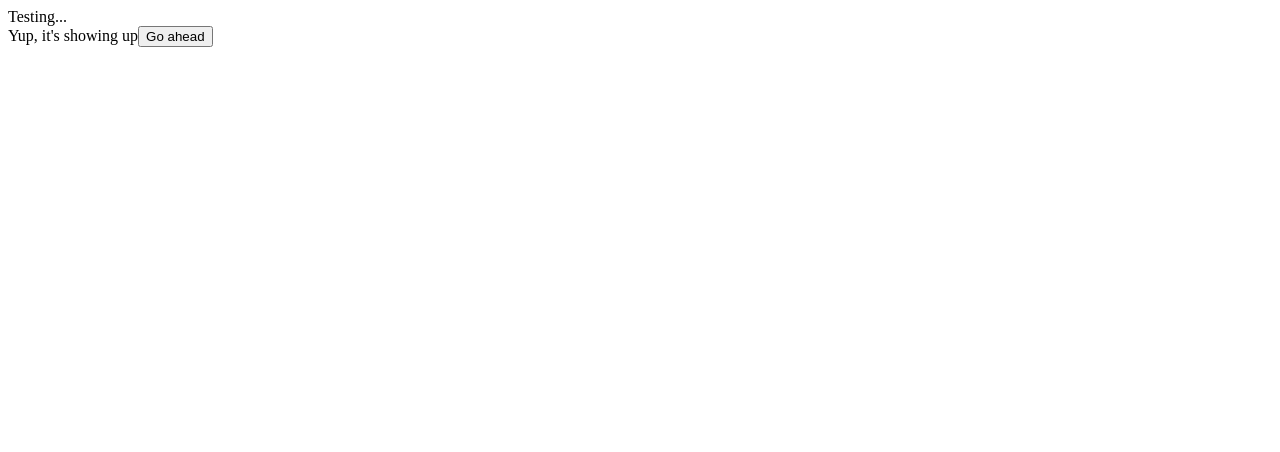
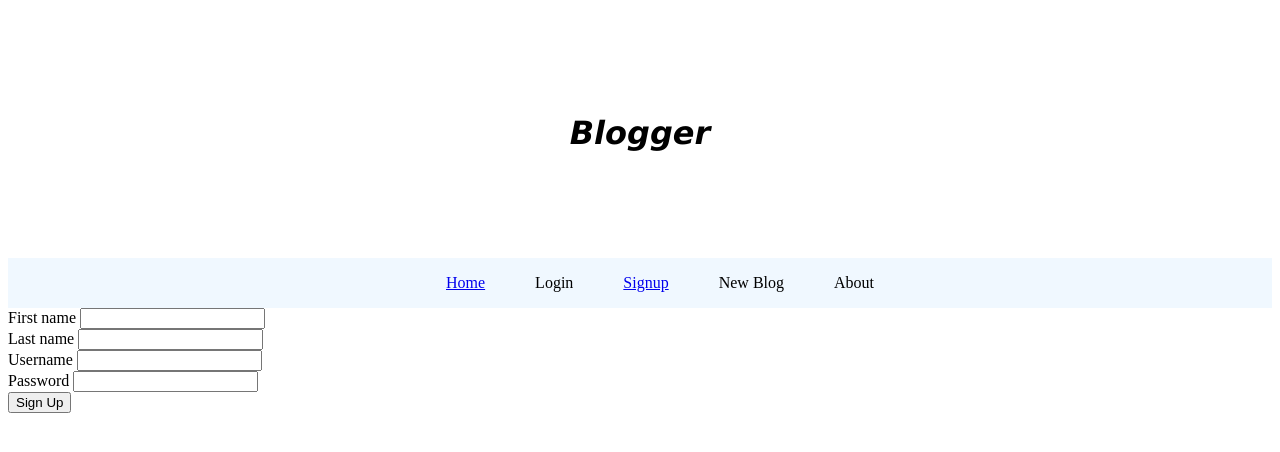
Before and after one commit to tim87henry/blog_api, a React (Create React App) app in the folder client/: page /signup in a window 1280 px wide. Shown: the top 452 px of the page. Built offline with nearby package versions, Linux system fonts and the light colour scheme.

Commit message:
Added crude react components and validated user sign up form

```diff
--- a/client/package.json
+++ b/client/package.json
@@ -8,6 +8,7 @@
     "@testing-library/user-event": "^13.5.0",
     "react": "^18.2.0",
     "react-dom": "^18.2.0",
+    "react-router-dom": "^6.4.2",
     "react-scripts": "5.0.1",
     "web-vitals": "^2.1.4"
   },
--- a/client/src/App.js
+++ b/client/src/App.js
@@ -1,10 +1,19 @@
-import Test from './components/Test';
+import Navbar from './components/Navbar';
+import Signup from './components/Signup';
+import Title from './components/Title';
+import './components/style.css';
+import {BrowserRouter, Route, Routes} from "react-router-dom";
 
 function App() {
   return (
     <div className="App">
-      Testing...
-      <Test data={[]}/>
+      <BrowserRouter>
+        <Title />
+        <Navbar />
+        <Routes>
+          <Route path="/signup" element={<Signup />} />
+        </Routes>
+      </BrowserRouter>
     </div>
   );
 }
--- /dev/null
+++ b/client/src/components/Navbar.js
@@ -0,0 +1,15 @@
+const Navbar = () => {
+    return(
+        <div className="navbar">
+            <ul className="navbarList">
+                <li><a href="/">Home</a></li>
+                <li>Login</li>
+                <li><a href="/signup">Signup</a></li>
+                <li>New Blog</li>
+                <li>About</li>
+            </ul>
+        </div>
+    )
+};
+
+export default Navbar;
--- /dev/null
+++ b/client/src/components/Signup.js
@@ -0,0 +1,38 @@
+import axios from 'axios';
+import {useRef} from "react";
+
+const Signup = () => {
+
+    const first_name_ref = useRef();
+    const last_name_ref = useRef();
+    const username_ref = useRef();
+    const password_ref = useRef();
+
+    const addUser = () => {
+        console.log("it's happening")
+        axios.post("http://localhost:5000/users/add",{
+            first_name: first_name_ref.current.value,
+            last_name: last_name_ref.current.value,
+            username: username_ref.current.value,
+            password: password_ref.current.value
+        })
+        .then(function (response) {
+            console.log("HMmm");
+        })
+        .catch(function (error) {
+            console.log(error);
+        });
+    }
+
+    return(
+        <div className="signUpForm">
+            First name <input type="text" name="first_name" ref={first_name_ref}></input><br/>
+            Last name <input type="text" name="last_name" ref={last_name_ref}></input><br/>
+            Username <input type="text" name="username" ref={username_ref}></input><br/>
+            Password <input type="text" name="password" ref={password_ref}></input><br/>
+            <input type="button" onClick={addUser} value="Sign Up" />
+        </div>
+    )
+};
+
+export default Signup;
--- /dev/null
+++ b/client/src/components/Title.js
@@ -0,0 +1,9 @@
+const Title = () => {
+    return(
+        <div className="logoContainer">
+            <h1 className="logo"><i>Blogger</i></h1>
+        </div>
+    )
+};
+
+export default Title;
--- /dev/null
+++ b/client/src/components/style.css
@@ -0,0 +1,24 @@
+.logoContainer {
+    height: 250px;
+    display: flex;
+    align-items: center;
+    justify-content: center;
+}
+
+.logo {
+    font-weight: 900;
+    font-family: Verdana, Geneva, Tahoma, sans-serif;
+}
+
+.navbar {
+    background-color: aliceblue;
+    display: flex;
+    justify-content: center;
+}
+
+.navbarList {
+    list-style: none;
+    display: flex;
+    gap: 50px;
+    cursor: pointer;
+}
```
Also changed, not shown: 2 other files (tests, documents, lock files or other folders).
